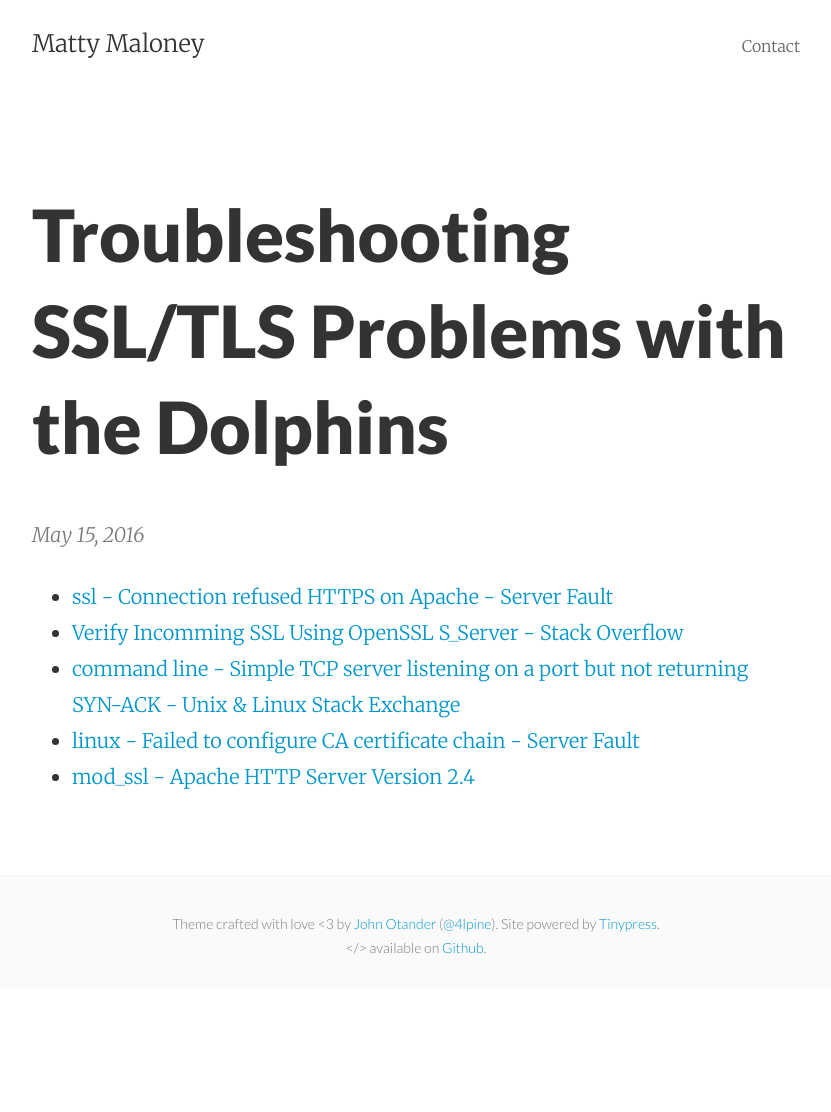
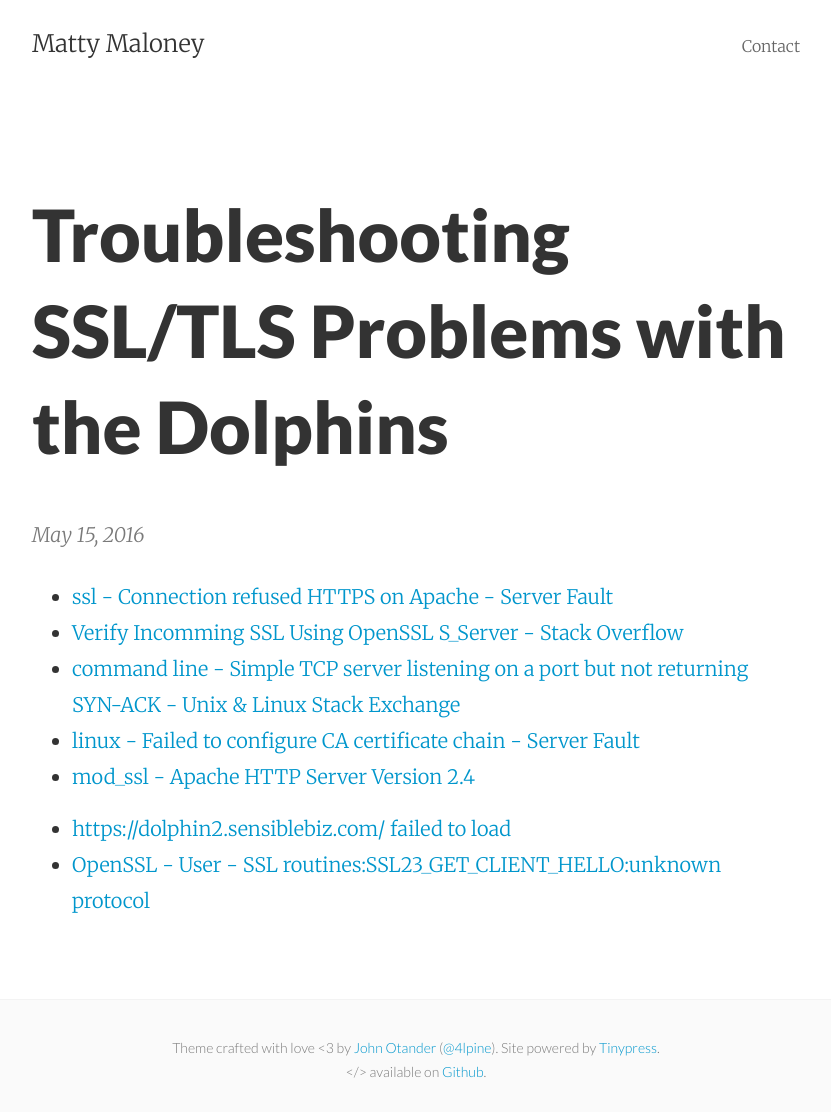
Before and after one commit to mattymaloney/mattymaloney.github.io, a Jekyll site: the page built from _posts/2016-05-15-troubleshooting-ssl-tls-dolphins.md, in a window 1280 px wide. Shown: the whole page, without its empty margins (224-1055 px from the left). Built offline with Jekyll 4.4.1, drawn with Linux system fonts in a browser that asks for light colours; before the commit the page ends 988 px from its top, so only the background shows below that.

Commit message:
Updated 2016-05-15-troubleshooting-ssl-tls-dolphins.md

```diff
--- a/_posts/2016-05-15-troubleshooting-ssl-tls-dolphins.md
+++ b/_posts/2016-05-15-troubleshooting-ssl-tls-dolphins.md
@@ -8,3 +8,6 @@ title: Troubleshooting SSL/TLS Problems with the Dolphins
 * [command line - Simple TCP server listening on a port but not returning SYN-ACK - Unix & Linux Stack Exchange](http://unix.stackexchange.com/questions/185213/simple-tcp-server-listening-on-a-port-but-not-returning-syn-ack)
 * [linux - Failed to configure CA certificate chain - Server Fault](http://serverfault.com/questions/228485/failed-to-configure-ca-certificate-chain)
 * [mod_ssl - Apache HTTP Server Version 2.4](https://httpd.apache.org/docs/2.4/mod/mod_ssl.html#sslciphersuite)
+
+* [https://dolphin2.sensiblebiz.com/ failed to load](https://dolphin2.sensiblebiz.com/)
+* [OpenSSL - User - SSL routines:SSL23_GET_CLIENT_HELLO:unknown protocol](http://openssl.6102.n7.nabble.com/SSL-routines-SSL23-GET-CLIENT-HELLO-unknown-protocol-td24514.html)
```
